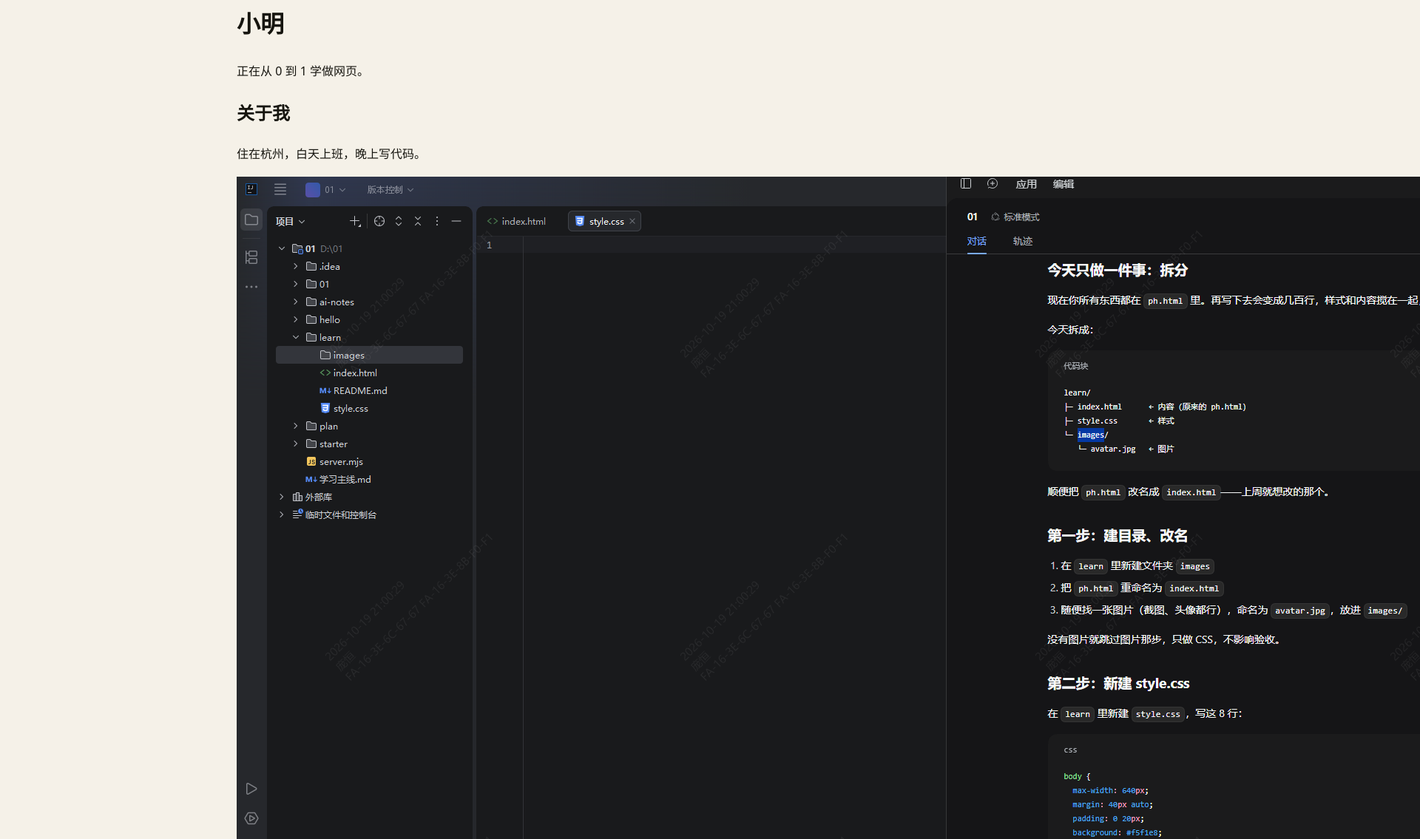
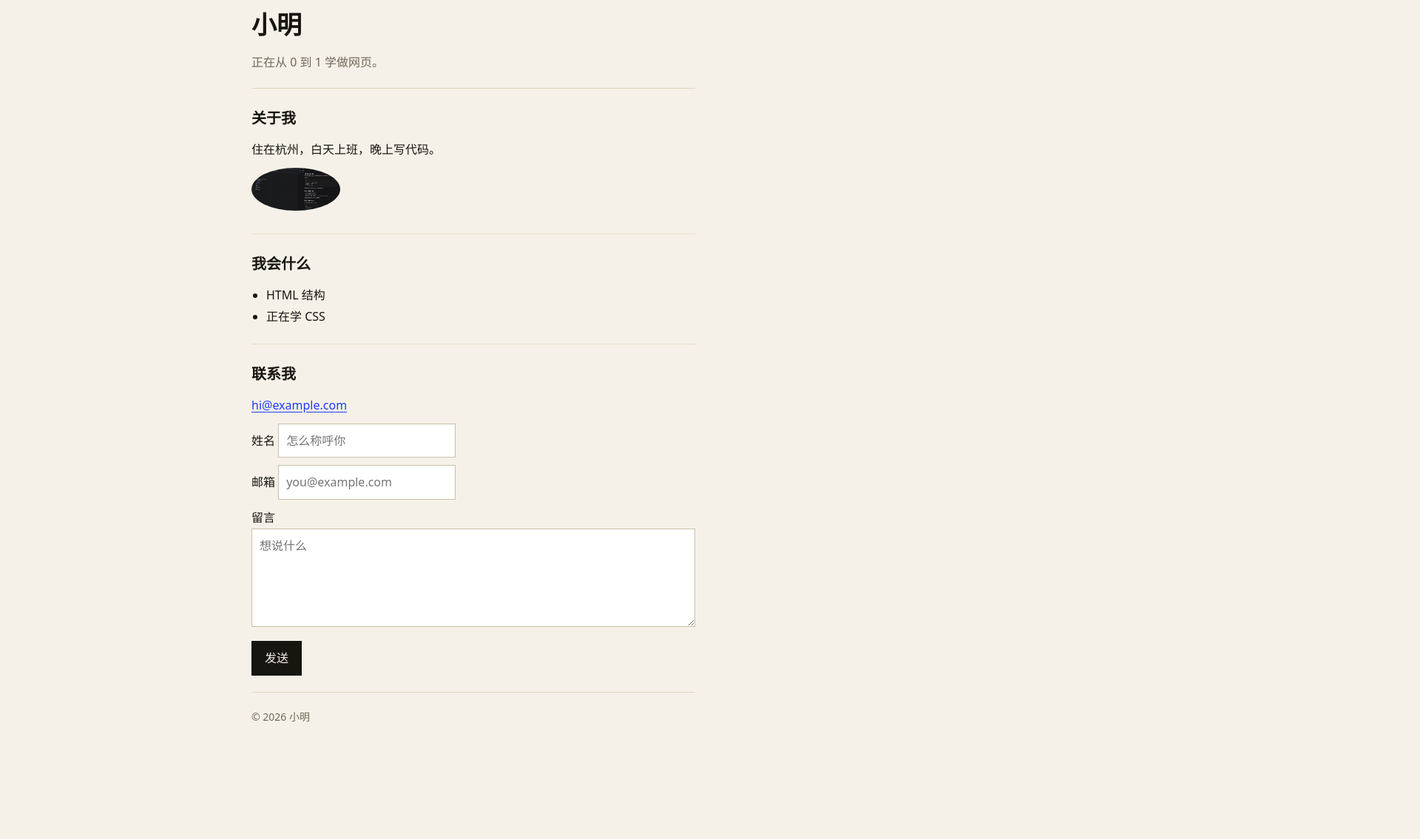
Before and after one commit to FovLucky-heng/my-site, a plain HTML site: page index.html in a window 1280 px wide. Shown: the part 37-1172 px from the top of the page at 74% size, 1920 px wide, since content can reach past the window. After the commit the page ends 1059 px from the top, so only its background shows below. Drawn offline with Linux system fonts and the light colour scheme.

Commit message:
Add files via upload

```diff
--- a/index.html
+++ b/index.html
@@ -2,6 +2,7 @@
 <html lang="zh-CN">
 <head>
     <meta charset="UTF-8" />
+    <meta name="viewport" content="width=device-width, initial-scale=1" />
     <title>我的第一页</title>
     <link rel="stylesheet" href="./style.css" />
 </head>
--- a/style.css
+++ b/style.css
@@ -1,3 +1,9 @@
+*,
+*::before,
+*::after {
+    box-sizing: border-box;
+}
+
 body {
     max-width: 640px;
     margin: 40px auto;
@@ -7,3 +13,133 @@ body {
     font-family: system-ui, "PingFang SC", "Microsoft YaHei", sans-serif;
     line-height: 1.8;
 }
+
+header {
+    padding-bottom: 20px;
+    border-bottom: 1px solid #ded6c2;
+}
+
+h1 {
+    margin: 0;
+    font-size: 34px;
+}
+
+header p {
+    margin: 6px 0 0;
+    color: #6d6858;
+}
+
+section {
+    padding: 22px 0;
+    border-bottom: 1px solid #e5ddc9;
+}
+
+section:last-of-type {
+    border-bottom: 0;
+}
+
+h2 {
+    margin: 0 0 10px;
+    font-size: 20px;
+}
+
+p {
+    margin: 0 0 10px;
+}
+
+ul {
+    margin: 0;
+    padding-left: 20px;
+}
+
+img {
+    width: 120px;
+    max-width: 100%;
+    height: auto;
+    border-radius: 50%;
+}
+
+footer {
+    padding-top: 20px;
+    border-top: 1px solid #ded6c2;
+    color: #6d6858;
+    font-size: 14px;
+}
+a {
+    color: #1f3cff;
+    text-underline-offset: 3px;
+    transition: color 0.15s ease;
+}
+
+a:hover {
+    color: #16150f;
+}
+
+input,
+textarea,
+button {
+    font: inherit;
+}
+
+input {
+    width: 240px;
+    max-width: 100%;
+    padding: 8px 10px;
+    border: 1px solid #c9c0a9;
+    background: #fff;
+    transition: border-color 0.15s ease, box-shadow 0.15s ease;
+}
+
+textarea {
+    width: 100%;
+    padding: 8px 10px;
+    border: 1px solid #c9c0a9;
+    background: #fff;
+    transition: border-color 0.15s ease, box-shadow 0.15s ease;
+}
+
+input:focus,
+textarea:focus {
+    outline: none;
+    border-color: #1f3cff;
+    box-shadow: 0 0 0 3px rgba(31, 60, 255, 0.15);
+}
+
+button {
+    padding: 9px 18px;
+    border: 0;
+    background: #16150f;
+    color: #f5f1e8;
+    cursor: pointer;
+    transition: background 0.15s ease, transform 0.1s ease;
+}
+
+button:hover {
+    background: #1f3cff;
+}
+
+button:active {
+    transform: translateY(1px);
+}
+
+img {
+    transition: transform 0.2s ease;
+}
+
+img:hover {
+    transform: scale(1.05);
+}
+@media (max-width: 600px) {
+    body {
+        margin: 20px auto;
+        padding: 0 16px;
+    }
+    h1 {
+        font-size: 28px;
+    }
+    input,
+    textarea,
+    button {
+        width: 100%;
+    }
+}
```
